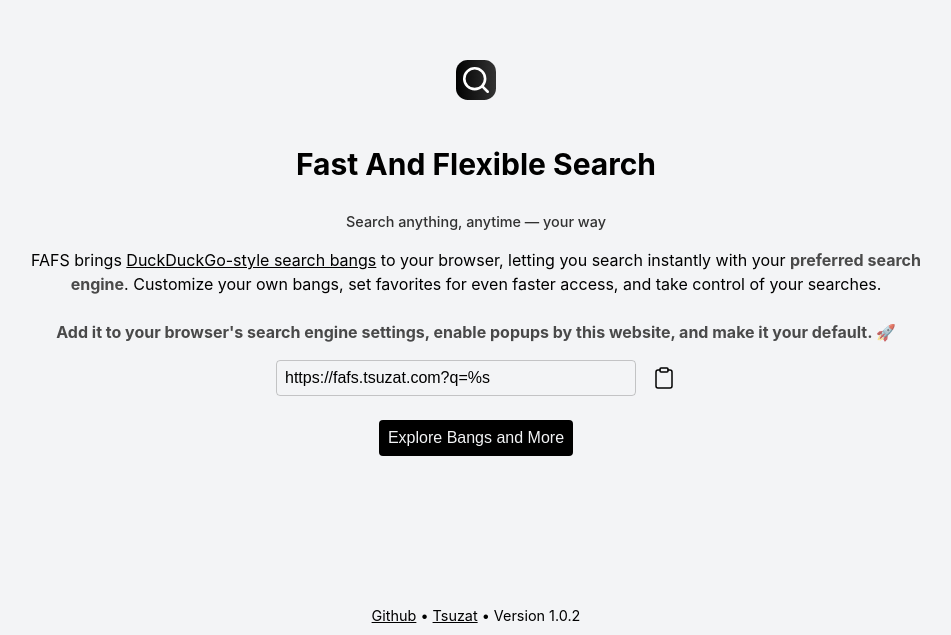
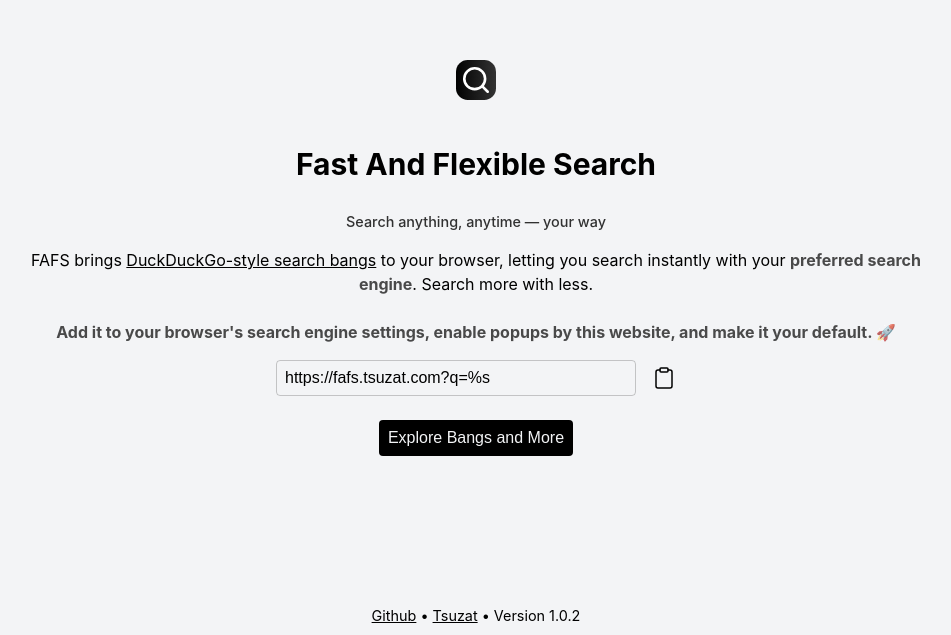
Before and after one commit to Tsuzat/fafs, a Svelte app: page / in a window 1280 px wide. Shown: the part 165-800 px from the top of the page, without its empty margins (164-1115 px from the left). Built offline with nearby package versions, Linux system fonts and the light colour scheme.

Commit message:
docs: refine description and features in README.md and App.svelte for clarity

```diff
--- a/src/App.svelte
+++ b/src/App.svelte
@@ -22,8 +22,7 @@
 				>DuckDuckGo-style search bangs</a
 			>
 			to your browser, letting you search instantly with your
-			<strong>preferred search engine</strong>. Customize your own bangs, set favorites for even
-			faster access, and take control of your searches.
+			<strong>preferred search engine</strong>. Search more with less.
 		</span>
 		<div class="flex-container">
 			<strong>
```
Also changed, not shown: 1 other file (tests, documents, lock files or other folders).
